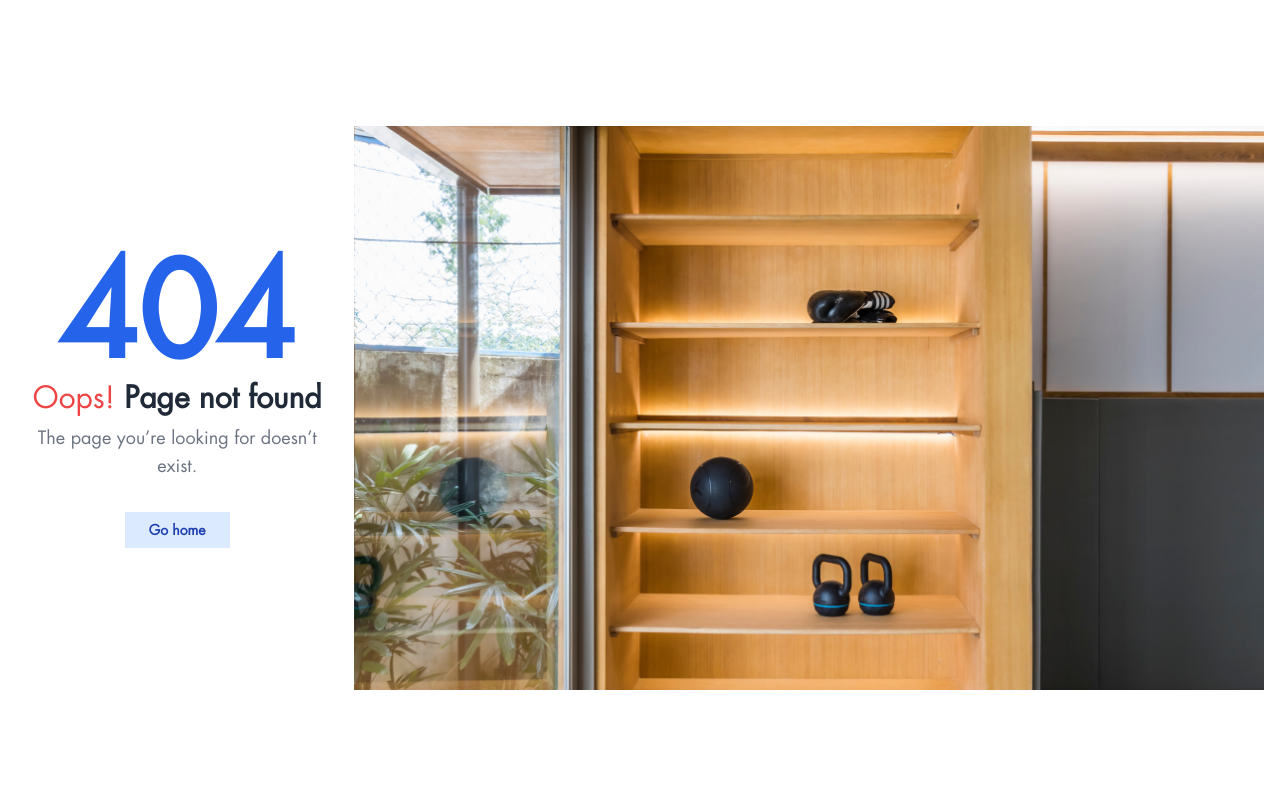
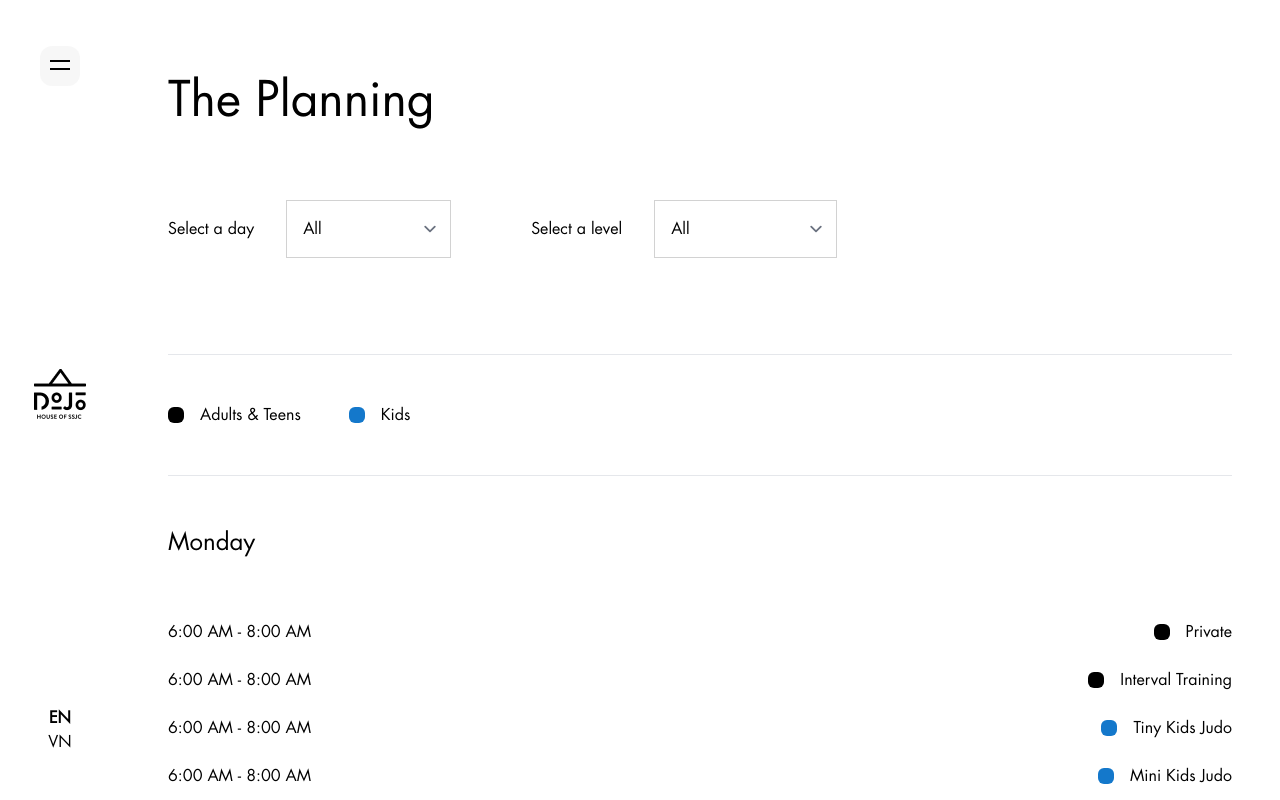
Before and after one commit to akpascalp/ssjc-site, a Vue app: page /planning in a window 1280 px wide. Before the commit this address had no page. Shown: the top 800 px of the page. Built offline with nearby package versions, Linux system fonts and the light colour scheme.

Commit message:
Planning page

```diff
--- a/src/pages/Contact.vue
+++ b/src/pages/Contact.vue
@@ -63,14 +63,8 @@
 </template>
 
 <script>
-import Carousel from '@/components/Carousel.vue';
-import Bloc1 from '@/layouts/Bloc1.vue';
 
 export default {
-  components: {
-    Carousel,
-    Bloc1
-  },
   data() {
     return {
       fields: [
--- a/src/pages/NotFound404.vue
+++ b/src/pages/NotFound404.vue
@@ -13,8 +13,7 @@
           <a href="/" class="px-6 py-2 text-sm font-semibold text-blue-800 bg-blue-100">Go home</a>
         </div>
         <div class="mt-4">
-                    <img src="/img_8.png" alt="img"
-                        class="object-cover w-full h-full" />
+          <img src="/img_8.png" alt="img" class="object-cover w-full h-full" />
         </div>
       </div>
     </div>
--- /dev/null
+++ b/src/pages/Planning.vue
@@ -0,0 +1,155 @@
+<template>
+  <div class="px-12">
+    <p class="text-[48px] py-16 w-screen">The Planning</p>
+
+    <div class="flex gap-20">
+      <div>
+        <label class="pr-8">Select a day</label>
+        <select class="p-4 pr-16 border-[#D2D2D2]">
+          <option v-for="day in filters.days">{{ day }}</option>
+        </select>
+      </div>
+      <div>
+        <label class="pr-8">Select a level</label>
+        <select class="p-4 pr-16 border-[#D2D2D2]">
+          <option v-for="level in filters.levels">{{ level }}</option>
+        </select>
+      </div>
+    </div>
+
+    <hr class="mt-24" />
+
+    <div class="flex gap-12 my-12 ">
+      <div v-for="category in categories" class="flex gap-4 items-center">
+        <svg width="16" height="16">
+          <rect width="16" height="16" rx="6" :style="'fill:' + category.color" />
+        </svg>
+        <p>{{ category.title }}</p>
+      </div>
+    </div>
+
+    <hr class="mt-12" />
+
+    <div v-for="(data, index) in dataAll">
+      <p class="text-[24px] my-12">{{ data.day }}</p>
+
+      <ul class="text-[16px]">
+        <li v-for="activity in data.activities" class="grid grid-cols-2 py-3 hover:bg-slate-50">
+          <p>{{ activity.text }}</p>
+          <div class="flex gap-4 items-center justify-self-end">
+            <svg width="16" height="16">
+              <rect width="16" height="16" rx="6" :style="'fill:' + activity.color" />
+            </svg>
+            <p>{{ activity.category }}</p>
+          </div>
+        </li>
+      </ul>
+
+      <hr  v-if="index !== dataAll.length - 1" class="mt-6" />
+    </div>
+
+  </div>
+</template>
+
+<script>
+
+export default {
+  data() {
+    return {
+      filters: {
+        days: ["All", "Monday", "Tuesday", "Wednesday", "Thursday", "Friday", "Saturday"],
+        levels: ["All", "Adults & Teens", "Kids"]
+      },
+      categories: [{
+        title: "Adults & Teens",
+        color: "#000000"
+      }, {
+        title: "Kids",
+        color: "#1478CB"
+      }],
+      dataAll: [{
+        day: "Monday",
+        activities: [{
+          text: "6:00 AM - 8:00 AM",
+          color: "#000000",
+          category: "Private"
+        }, {
+          text: "6:00 AM - 8:00 AM",
+          color: "#000000",
+          category: "Interval Training"
+        }, {
+          text: "6:00 AM - 8:00 AM",
+          color: "#1478CB",
+          category: "Tiny Kids Judo"
+        }, {
+          text: "6:00 AM - 8:00 AM",
+          color: "#1478CB",
+          category: "Mini Kids Judo"
+        }, {
+          text: "6:00 AM - 8:00 AM",
+          color: "#1478CB",
+          category: "Kids Judo"
+        }, {
+          text: "6:00 AM - 8:00 AM",
+          color: "#000000",
+          category: "Judo Nage Waza"
+        }]
+      }, {
+        day: "Tuesday",
+        activities: [{
+          text: "6:00 AM - 8:00 AM",
+          color: "#000000",
+          category: "Private"
+        }, {
+          text: "6:00 AM - 8:00 AM",
+          color: "#000000",
+          category: "Interval Training"
+        }, {
+          text: "6:00 AM - 8:00 AM",
+          color: "#1478CB",
+          category: "Tiny Kids Judo"
+        }, {
+          text: "6:00 AM - 8:00 AM",
+          color: "#1478CB",
+          category: "Mini Kids Judo"
+        }, {
+          text: "6:00 AM - 8:00 AM",
+          color: "#1478CB",
+          category: "Kids Judo"
+        }, {
+          text: "6:00 AM - 8:00 AM",
+          color: "#000000",
+          category: "Judo Nage Waza"
+        }]
+      }, {
+        day: "Wednesday",
+        activities: [{
+          text: "6:00 AM - 8:00 AM",
+          color: "#000000",
+          category: "Private"
+        }, {
+          text: "6:00 AM - 8:00 AM",
+          color: "#000000",
+          category: "Interval Training"
+        }, {
+          text: "6:00 AM - 8:00 AM",
+          color: "#1478CB",
+          category: "Tiny Kids Judo"
+        }, {
+          text: "6:00 AM - 8:00 AM",
+          color: "#1478CB",
+          category: "Mini Kids Judo"
+        }, {
+          text: "6:00 AM - 8:00 AM",
+          color: "#1478CB",
+          category: "Kids Judo"
+        }, {
+          text: "6:00 AM - 8:00 AM",
+          color: "#000000",
+          category: "Judo Nage Waza"
+        }]
+      }]
+    }
+  }
+}
+</script>
--- a/src/routes.js
+++ b/src/routes.js
@@ -15,6 +15,7 @@ import Home from '@/pages/Home.vue'
 import Judo from '@/pages/Judo.vue'
 import Social from '@/pages/Social.vue'
 import Contact from '@/pages/Contact.vue'
+import Planning from '@/pages/Planning.vue'
 import NotFound404 from '@/pages/NotFound404.vue'
 
 /** @type {import('vue-router').RouterOptions['routes']} */
@@ -46,7 +47,14 @@ export const routes = [
     component: LayoutDefault,
     meta: { title: 'Contact' },
     children: [
-      { path: '', component: Contact, name: 'conta t', meta: { title: 'Contact' } },
+      { path: '', component: Contact, name: 'contact', meta: { title: 'Contact' } },
+    ]
+  }, {
+    path: '/planning',
+    component: LayoutDefault,
+    meta: { title: 'Planning' },
+    children: [
+      { path: '', component: Planning, name: 'planning', meta: { title: 'Planning' } },
     ]
   },
   { path: '/:path(.*)', component: NotFound404 },
```
Lines whose indentation alone changed are shown as unchanged.
